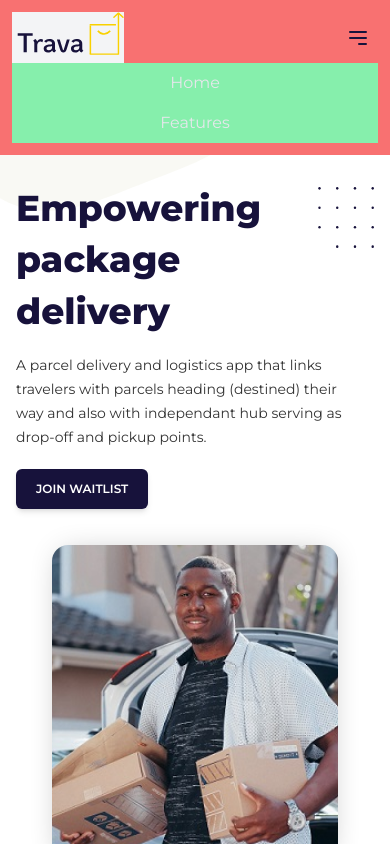
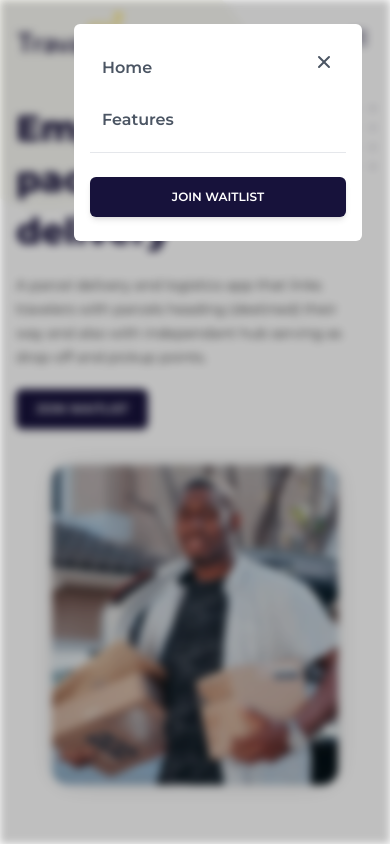
Before and after one commit to Babatunde-Ben/Trava, a website: page public/index.html in a window 390 px wide. Both pictures are taken after a click on the button 358 px from the left and 37 px from the top of the page. Shown: the top 844 px of the page. Drawn offline with nearby package versions, Linux system fonts and the light colour scheme; files whose address does not match are found by name.

Commit message:
fixed responsive navbar for mobile

```diff
--- a/public/index.html
+++ b/public/index.html
@@ -15,9 +15,9 @@
     <title>Trava</title>
   </head>
   <body class="font-Montserrat">
-    <header id="home" class="relative w-full p-3 bg-red-400">
+    <header id="home" class="relative w-full p-3">
       <nav class="flex items-center flex-wrap">
-        <a href="#" class="mr-4 inline-flex bg-gray-100">
+        <a href="#" class="mr-4 inline-flex">
           <img
             src="./images/svgs/Trava-logo.svg"
             alt="Trava-logo"
@@ -26,6 +26,7 @@
         </a>
         <button
           class="inline-flex p-2 cursor-pointer hover:bg-gray-500 lg:hidden ml-auto nav-toggler"
+          id="open-btn"
         >
           <svg
             xmlns="http://www.w3.org/2000/svg"
@@ -43,22 +44,34 @@
           </svg>
         </button>
         <div
-          class="top-nav w-full lg:inline-flex lg:flex-grow lg:w-auto bg-blue-300"
+          class="top-nav fixed h-[100vh] w-[100vw] z-40 top-0 left-0 filter backdrop-filter backdrop-blur-sm backdrop-brightness-75 lg:inline-flex lg:flex-grow lg:w-auto lg:h-auto lg:static lg:backdrop-blur-none lg:bg-blue-200 hidden"
           id="navigation"
         >
           <div
-            class="text-center flex flex-col lg:inline-flex lg:flex-row lg:ml-auto bg-green-300"
+            class="absolute right-7 top-6 w-72 px-4 py-6 bg-primary rounded-md flex flex-col lg:inline-flex lg:flex-row lg:ml-auto lg:static lg:bg-transparent"
           >
-            <a
-              href="#"
-              class="lg:inline-flex lg:w-auto px-3 py-2 rounded text-gray-200"
-              ><span>Home</span></a
+            <a href="#" class="nav-links"><span>Home</span></a>
+            <a href="#" class="nav-links"><span>Features</span></a>
+            <hr class="lg:hidden w-full mx-auto inline-block" />
+            <button class="absolute top-5 right-5 p-2 lg:hidden" id="close-btn">
+              <svg
+                xmlns="http://www.w3.org/2000/svg"
+                class="h-5 w-5"
+                viewBox="0 0 20 20"
+                fill="#4b5563"
+              >
+                <path
+                  fill-rule="evenodd"
+                  d="M4.293 4.293a1 1 0 011.414 0L10 8.586l4.293-4.293a1 1 0 111.414 1.414L11.414 10l4.293 4.293a1 1 0 01-1.414 1.414L10 11.414l-4.293 4.293a1 1 0 01-1.414-1.414L8.586 10 4.293 5.707a1 1 0 010-1.414z"
+                  clip-rule="evenodd"
+                />
+              </svg>
+            </button>
+            <button
+              class="cta outline-none border-none py-3 px-0 mt-6 inline-block bg-secondary_1 text-primary rounded-md font-semibold uppercase text-center text-xs md:text-sm md:px-0 shadow-md hover:shadow-lg"
             >
-            <a
-              href="#"
-              class="lg:inline-flex lg:w-auto px-3 py-2 rounded text-gray-200"
-              ><span>Features</span></a
-            >
+              Join waitlist
+            </button>
           </div>
         </div>
       </nav>
--- a/public/index.js
+++ b/public/index.js
@@ -57,3 +57,21 @@ form.addEventListener("submit", (e) => {
     }, 1500);
   }
 });
+
+// toggle navbar
+const closeBtn = document.getElementById("close-btn");
+const openBtn = document.getElementById("open-btn");
+const topNav = document.querySelector(".top-nav");
+
+console.log(closeBtn);
+console.log(openBtn);
+console.log(topNav);
+
+closeBtn.addEventListener("click", () => {
+  topNav.classList.toggle("hidden");
+  console.log(`close button clicked`);
+});
+openBtn.addEventListener("click", () => {
+  topNav.classList.toggle("hidden");
+  console.log(`open button clicked`);
+});
--- a/src/styles.css
+++ b/src/styles.css
@@ -18,6 +18,10 @@
   .custom-shadow {
     box-shadow: 0px 0px 30px -10px rgba(0, 0, 0, 0.3);
   }
+}
+
+.nav-links {
+  @apply lg:inline-flex lg:w-auto px-3 py-2 rounded text-gray-600 hover:text-[#1f2080] font-semibold mb-3 text-base;
 }
 .main-padding {
   @apply px-4 sm:px-7 md:px-10 lg:px-16;
```
Also changed, not shown: public/styles.css.
